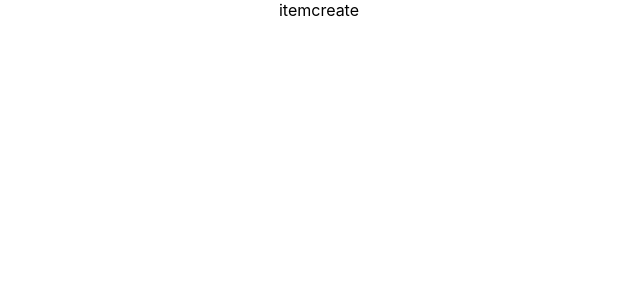
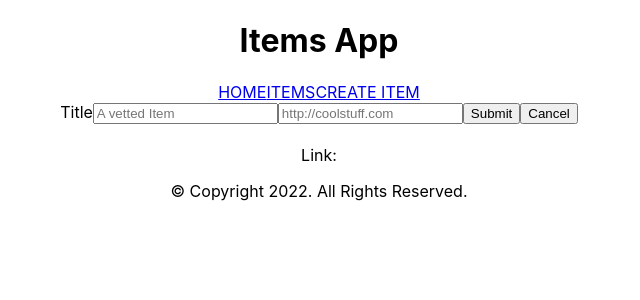
Before and after one commit to shawasty/full-mongobd-express-react-app, a React (Create React App) app in the folder client/: page /create-item in a window 1280 px wide. Shown: the top 300 px of the page, without its empty margins (321-961 px from the left). Built offline with nearby package versions, Linux system fonts and the light colour scheme.

Commit message:
createItem functionality works

```diff
--- a/client/src/components/routes/ItemCreate.js
+++ b/client/src/components/routes/ItemCreate.js
@@ -1,10 +1,62 @@
 import React from 'react';
+import { useState, useEffect } from 'react';
+import {  useParams,NavLink, useNavigate } from "react-router-dom";
+import axios from 'axios';
+import Layout from '../shared/Layout';
+import ItemForm from '../shared/ItemForm';
 
 const ItemCreate = () => {
+
+    const navigate = useNavigate();
+
+    const [item, setItem] = useState({
+        // we need the following depending on what we get from api
+        title: '',
+        link : ''
+    })
+
+    // create useState with the following
+    const [createdItem, setCreateItem] = useState(null);
+
+
+    const handleChange = (event) => {
+        const updatedField = { [event.target.name] : event.target.value }
+             // use the following to update the key value pairs
+        const editedItem = Object.assign(item, updatedField)
+        // assigned the new object to be updated to the state
+        setItem(editedItem)
+    }
+
+    const handleSubmit = (event) => {
+        event.preventDefault();
+
+        // if the entry is created in the database, save the response data to the state
+        axios({
+            url:`http://localhost:3000/api/items/`,
+            method : 'POST',
+            data: item
+        }).then((res)=>setCreateItem(res.data.item)).catch(console.error)
+    }
+
+    useEffect (()=>{
+        if (createdItem) {
+            return navigate (`/items`)
+        }
+    },[createdItem, navigate])
+
     return (
-        <div>
-            itemcreate
-        </div>
+        <Layout>
+            <ItemForm
+            item={item}
+            handleChange={(e) => handleChange(e)}
+            handleSubmit={(e) => handleSubmit(e)}
+            cancelPath='/'
+
+            />
+            <h4>{item.title}</h4>
+            <p>Link: {item.link}</p>
+
+        </Layout>
     );
 };
 
```
